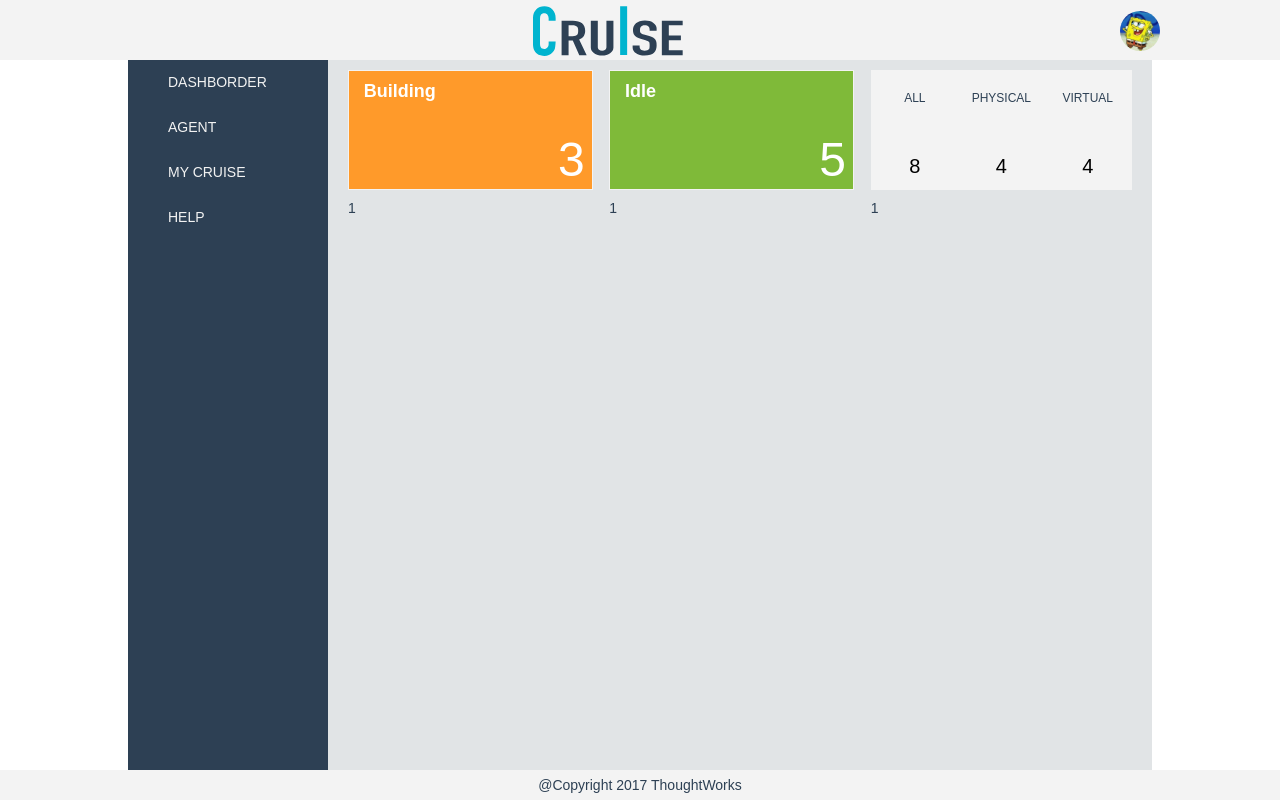
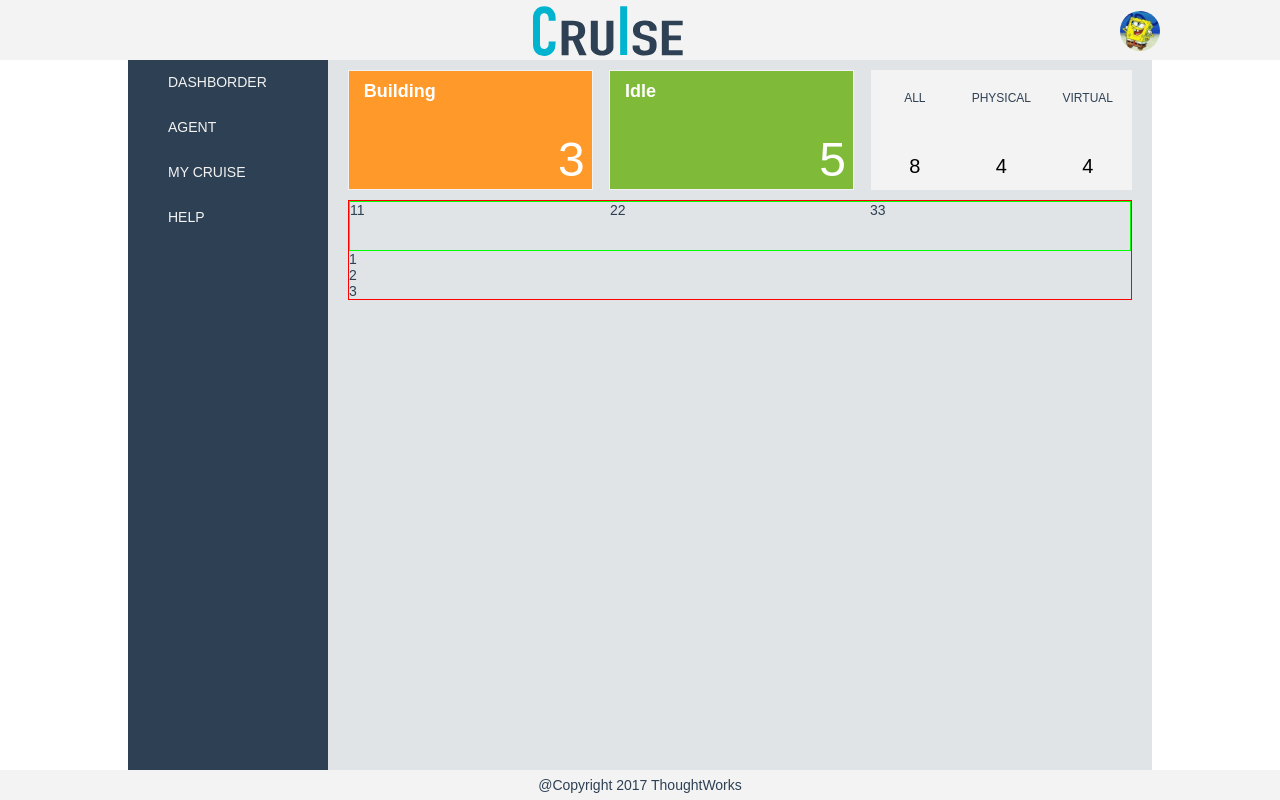
Before and after one commit to BlueStoneQ/BBQ, a React (Create React App) app in the folder thoughtworks-homework/cruise/: page / in a window 1280 px wide. Built offline with nearby package versions, Linux system fonts and the light colour scheme.

Commit message:
Cruise-components-Tabs

```diff
--- a/thoughtworks-homework/cruise/src/components/common/grid/index.jsx
+++ b/thoughtworks-homework/cruise/src/components/common/grid/index.jsx
@@ -30,7 +30,6 @@ class Row extends Component {
 class Col extends Component {
   render() {
     const { span, offset, style, className } = this.props;
-    console.log('this.props: ', this.props);
     return (
       <div
         className={classNames('col-wrap', className)}
--- a/thoughtworks-homework/cruise/src/components/common/icon/index.jsx
+++ b/thoughtworks-homework/cruise/src/components/common/icon/index.jsx
@@ -11,7 +11,7 @@ import './index.css';
  */
 class Icon extends Component {
   render() {
-    console.log('process.env.PUBLIC_URL: ', process.env.PUBLIC_URL); // 空的哈哈
+    // console.log('process.env.PUBLIC_URL: ', process.env.PUBLIC_URL); // 空的哈哈
     const {
       imgUrl,
       width,
--- a/thoughtworks-homework/cruise/src/components/common/layout/index.jsx
+++ b/thoughtworks-homework/cruise/src/components/common/layout/index.jsx
@@ -90,7 +90,7 @@ class Layout extends Component {
     }
   }
   render() {
-    console.log('【Layout props.children】: ', this.props.children);
+    // console.log('【Layout props.children】: ', this.props.children);
     const { style } = this.props;
     return (
       <div
@@ -110,7 +110,7 @@ class Layout extends Component {
             //   child.props.width = `calc(100vm - ${this.state.siderWidth})`
             // }
             // 没有content的情况抛出异常
-            console.log('child: ', child);
+            // console.log('child: ', child);
             return child;
         }) }
       </div>
--- /dev/null
+++ b/thoughtworks-homework/cruise/src/components/common/tabs/index.css
@@ -0,0 +1,12 @@
+/* components - Tabs */
+/* Tabs - Wrap */
+.tabs-wrap {
+  width: 100%;
+  border: 1px solid #f00;
+}
+
+/* Tabs - header 选择器部分 */
+.tabs-header {
+  border: 1px solid #0f0;
+  height: 50px;
+}
--- /dev/null
+++ b/thoughtworks-homework/cruise/src/components/common/tabs/index.jsx
@@ -0,0 +1,94 @@
+/**
+ * components-Tabs
+ * 1- 栅格组件：24等分
+ * 2- 响应式：xl>=1200px lg>=1024px md>=768 md<=768
+ */
+import React, { Component } from 'react';
+import { Row, Col } from '../grid';
+import './index.css';
+
+/**
+ * TabPane
+ */
+class TabPane extends Component {
+  render () {
+    return (
+      <div>
+        { this.props.children }
+      </div>
+    );
+  }
+}
+
+/**
+ * Tabs
+ */
+class Tabs extends Component {
+  /**
+   * 当tabs切换时调用
+   * @param { obj } tab 单个选项对象
+   * @param { obj } props props对象
+   * @param { obj } thiz 上下文
+   */
+  onChange = (tab, props, thiz) => {
+    // 选中的state.selectKey改变 - 映射/管理选中动画等
+    this.setState({
+      selectKey: tab.key || '1'
+    }, function() {
+      // 调用回调 传递key值
+      props.onChange && props.onChange(thiz.state.selectKey);
+    });
+  }
+  /**
+   * 渲染-Tabs的选择器部分
+   */
+  getTabsSelectorRender = (props, thiz) => {
+    const { children } = props;
+    const childrenLen = children.length;
+    console.log('children: ', children);
+    // 遍历计算生成tabs和extra 位置/宽度等进行计算 点击事件进行添加
+    return (
+      <Row className='tabs-header'>
+        {
+          children.map((child, i) => {
+            console.log('child->', child);
+            return (
+              <Col span={24/childrenLen} key={child.key}>
+                <span onClick={() => this.onChange(child, props, thiz)}>
+                  {
+                    child.props.tab
+                  }
+                </span>
+              </Col>
+            );
+          })
+        }
+      </Row>
+    );
+  }
+  render() {
+    const {
+      children
+    } = this.props;
+    return (
+      <div className='tabs-wrap'>
+        <Row>
+          { this.getTabsSelectorRender(this.props, this) }
+        </Row>
+        <Row>
+          {
+            React.Children.map(children, (child, i) => {
+              // 这里从child中取出child的key 和 当前TabsSeelector中选中的保持一致 才渲染
+              // console.log(`child[${i}]: `, child);
+              return child;
+            })
+          }
+        </Row>
+      </div>
+    );
+  }
+}
+
+Tabs.TabPane = TabPane;
+
+export default Tabs;
--- a/thoughtworks-homework/cruise/src/components/index.js
+++ b/thoughtworks-homework/cruise/src/components/index.js
@@ -5,3 +5,4 @@ export { default as Layout } from './common/layout';
 export { default as Icon } from './common/icon';
 export { default as Card } from './common/card';
 export { default as DisCard } from './dis-card';
+export { default as Tabs } from './common/tabs';
--- a/thoughtworks-homework/cruise/src/views/cruise/index.jsx
+++ b/thoughtworks-homework/cruise/src/views/cruise/index.jsx
@@ -10,13 +10,15 @@ import {
   Layout,
   Icon,
   DisCard,
-  Card
+  Card,
+  Tabs
 } from '../../components';
 // import logo from '../../assets/logo/avatar.jpg';
 import './index.css';
 
 const { Header, Content, Sider, Footer } = Layout;
 const MenuItem = Menu.Item;
+const TabPane = Tabs.TabPane;
 
 /**
  * Row的公共样式
@@ -116,14 +118,12 @@ class Cruise extends Component {
               </Col>
             </Row>
             <Row style={{...rowStyle}}>
-              <Col span={8} style={{...colStyle}}>
-                <div>1</div>
-              </Col>
-              <Col span={8} style={{...colStyle}}>
-                <div>1</div>
-              </Col>
-              <Col span={8} style={{...colStyle}}>
-                1
+              <Col span={24} style={{...colStyle}}>
+                <Tabs>
+                  <TabPane tab='11' key='1'>1</TabPane>
+                  <TabPane tab='22' key='2'>2</TabPane>
+                  <TabPane tab='33' key='3'>3</TabPane>
+                </Tabs>
               </Col>
             </Row>
           </Page>
```
